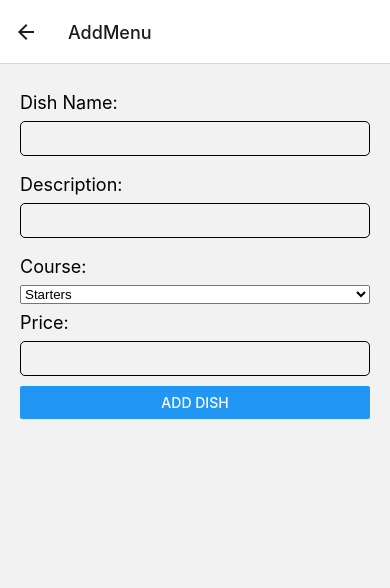
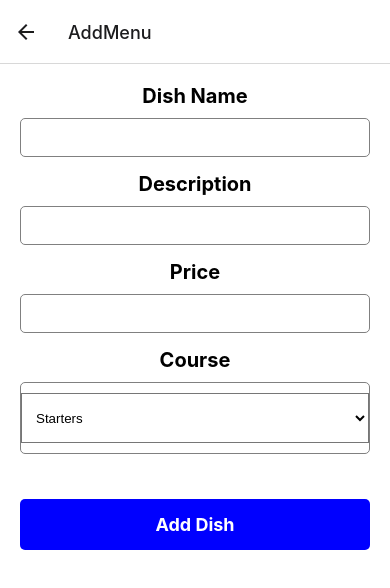
Before and after one commit to Sergio-Carl-Benito/ST10459382_Sergio-Carl-Benito_MAST_Part3, a React Native app: screen /AddMenu in a window 390 px wide. Shown: the top 588 px of the page. Built offline with nearby package versions, Linux system fonts and the light colour scheme.

Commit message:
Centered headings
Added white input boxes,

Changed Picker styling,

Replaced Button with TouchableOpacity

Moved course selection below price.

```diff
--- a/Screens/AddMenuScreen.tsx
+++ b/Screens/AddMenuScreen.tsx
@@ -1,6 +1,6 @@
 // screens/AddMenuScreen.tsx
 import React, { useState } from 'react';
-import { View, Text, TextInput, Button, StyleSheet } from 'react-native';
+import { View, Text, TextInput, TouchableOpacity, StyleSheet } from 'react-native';
 import { Picker } from '@react-native-picker/picker';
 import { NativeStackScreenProps } from '@react-navigation/native-stack';
 import { RootStackParamList } from '../types';
@@ -22,20 +22,21 @@ export default function AddMenuScreen({ navigation }: AddMenuScreenProps) {
 
   return (
     <View style={styles.container}>
-      <Text style={styles.label}>Dish Name:</Text>
-      <TextInput style={styles.input} onChangeText={setDishName} value={dishName} />
+      <Text style={styles.label}>Dish Name</Text>
+      <TextInput
+        style={styles.input}
+        onChangeText={setDishName}
+        value={dishName}
+      />
 
-      <Text style={styles.label}>Description:</Text>
-      <TextInput style={styles.input} onChangeText={setDescription} value={description} />
+      <Text style={styles.label}>Description</Text>
+      <TextInput
+        style={styles.input}
+        onChangeText={setDescription}
+        value={description}
+      />
 
-      <Text style={styles.label}>Course:</Text>
-      <Picker selectedValue={course} onValueChange={setCourse}>
-        {courses.map((course) => (
-          <Picker.Item key={course} label={course} value={course} />
-        ))}
-      </Picker>
-
-      <Text style={styles.label}>Price:</Text>
+      <Text style={styles.label}>Price</Text>
       <TextInput
         style={styles.input}
         onChangeText={setPrice}
@@ -43,7 +44,22 @@ export default function AddMenuScreen({ navigation }: AddMenuScreenProps) {
         keyboardType="numeric"
       />
 
-      <Button title="Add Dish" onPress={handleSubmit} />
+      <Text style={styles.label}>Course</Text>
+      <View style={styles.pickerContainer}>
+        <Picker
+          selectedValue={course}
+          onValueChange={setCourse}
+          style={styles.picker}
+        >
+          {courses.map((course) => (
+            <Picker.Item key={course} label={course} value={course} />
+          ))}
+        </Picker>
+      </View>
+
+      <TouchableOpacity style={styles.button} onPress={handleSubmit}>
+        <Text style={styles.buttonText}>Add Dish</Text>
+      </TouchableOpacity>
     </View>
   );
 }
@@ -52,15 +68,48 @@ const styles = StyleSheet.create({
   container: {
     flex: 1,
     padding: 20,
+    backgroundColor: 'white',
   },
   label: {
-    fontSize: 18,
-    marginVertical: 8,
+    fontSize: 20,
+    fontWeight: 'bold',
+    marginBottom: 10,
+    textAlign: 'center',
   },
   input: {
     borderWidth: 1,
-    padding: 8,
+    borderColor: 'gray',
+    padding: 10,
     borderRadius: 5,
-    marginBottom: 10,
+    backgroundColor: 'white',
+    marginBottom: 15,
+  },
+  pickerContainer: {
+    borderWidth: 1.5,
+    borderColor: 'gray',
+    borderRadius: 5,
+    paddingBottom: 10,
+    paddingTop: 10,
+    marginBottom: 15,
+  },
+
+  picker: {
+    height: 50,
+    width: '100%',
+    paddingHorizontal: 10,
+    backgroundColor: 'white',
+  },
+
+  button: {
+    backgroundColor: 'blue',
+    paddingVertical: 15,
+    borderRadius: 5,
+    alignItems: 'center',
+    marginTop: 30,
+  },
+  buttonText: {
+    color: 'white',
+    fontSize: 18,
+    fontWeight: 'bold',
   },
 });
```
